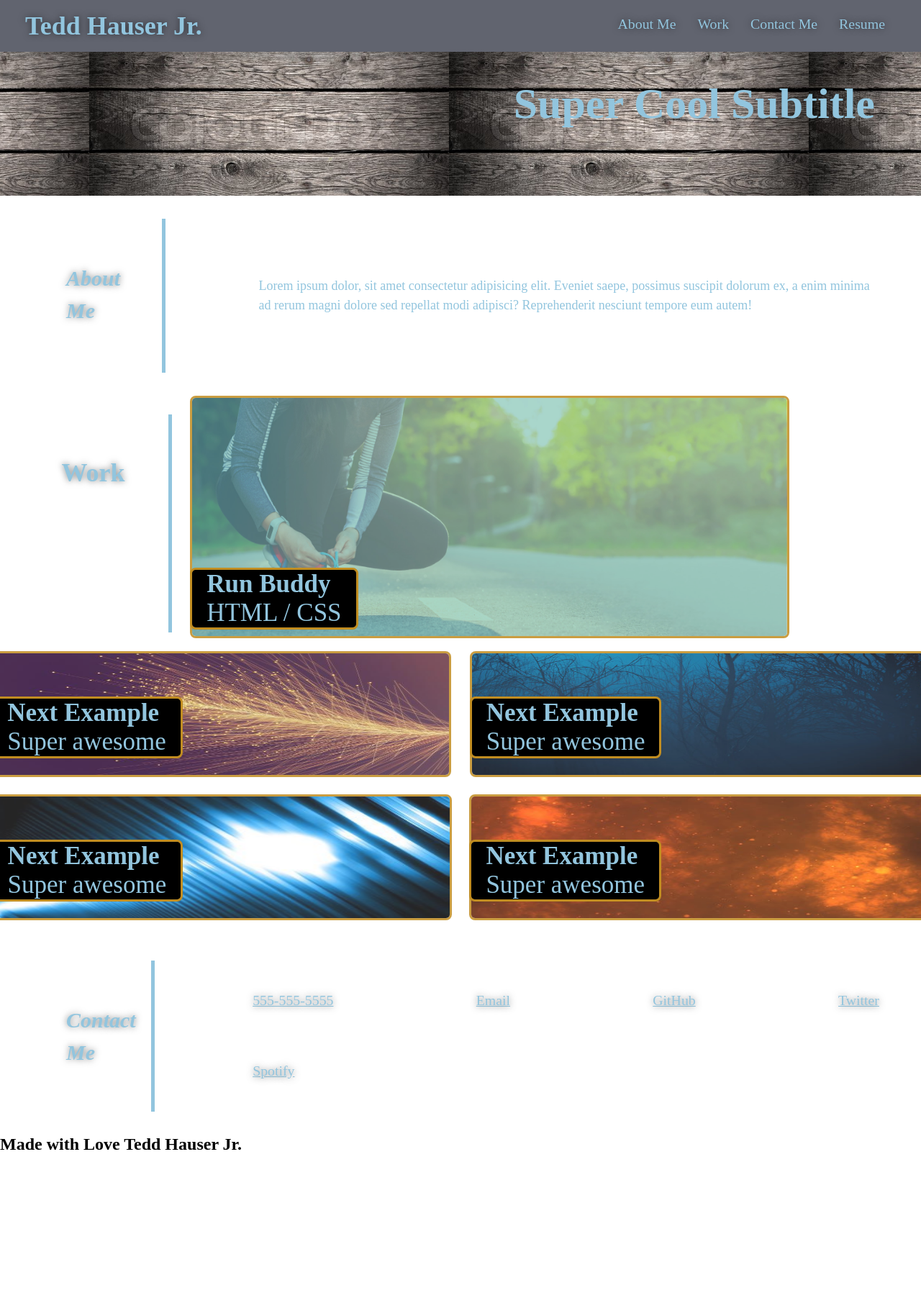
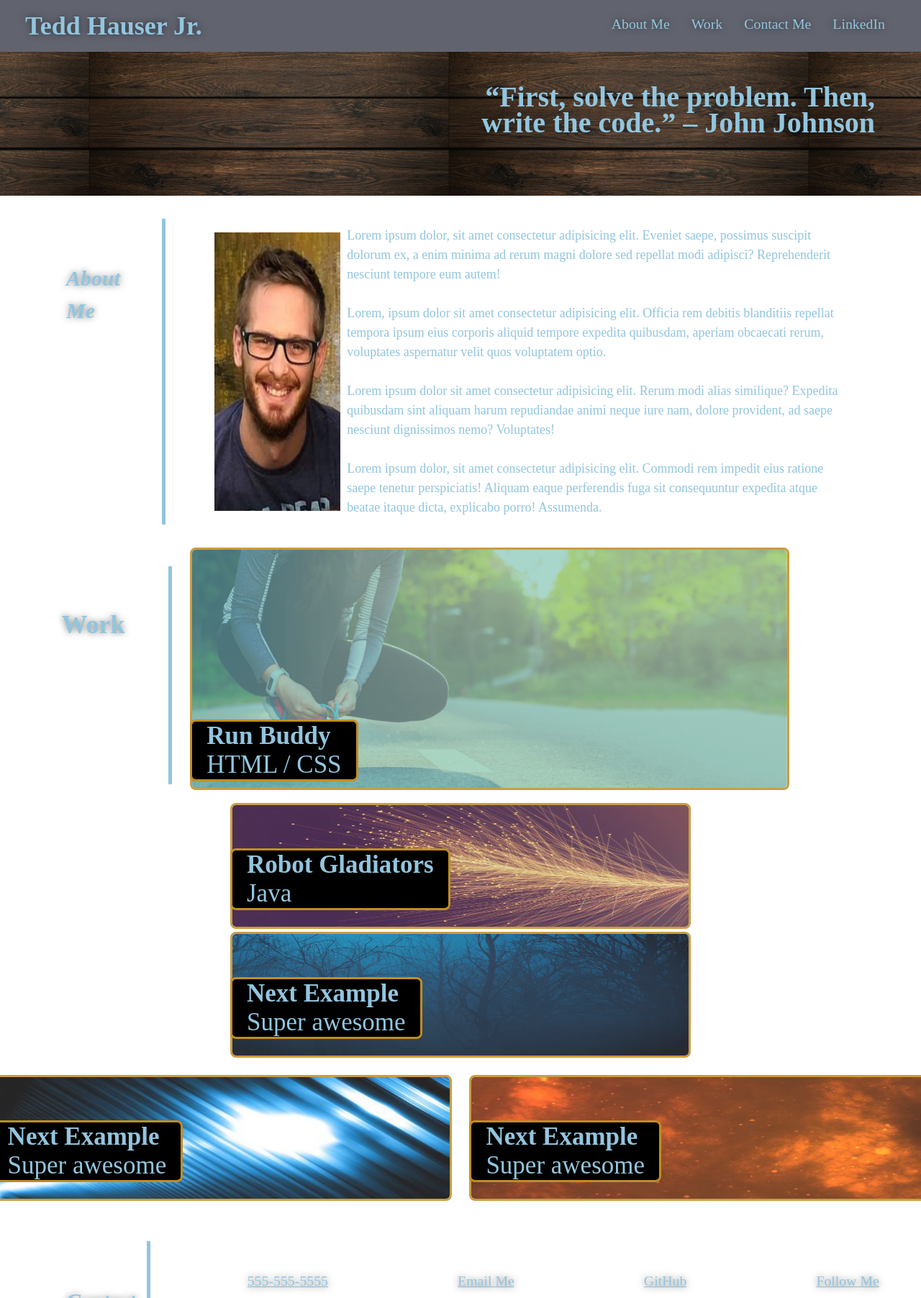
Before and after one commit to HozJr/Challenge-Portfolio, a plain HTML site: page index.html in a window 1280 px wide. Shown: the top 1804 px of the page at 72% size. Before the commit the page ends 1604 px from the top, so only its background shows below. Drawn offline with Linux system fonts and the light colour scheme.

Commit message:
Complete -flex images

```diff
--- a/assets/css/style.css
+++ b/assets/css/style.css
@@ -54,7 +54,7 @@ header nav ul li a {
 }
 
 .hero {
-    background-image: url("../images/fence.jpeg");
+    background-image: url("../images/wood.jpg");
     background-size: 500px;
     background-position: center;
     height: 200px;
@@ -68,11 +68,19 @@ header nav ul li a {
 
   .hero h2 {
       color: var(--blue);
-      font-size: 60px;
+      font-size: 40px;
       width: 90%;
       text-align: right;
       margin: 3.5%;
       line-height: .90;
+}
+
+.profile-img {
+    width: 20%;
+    display: flex;
+    flex-wrap: wrap;
+    justify-self: left;
+    margin: 1.0%;
 }
 
   .flex-row {
@@ -102,27 +110,18 @@ header nav ul li a {
 }
 
 .subclass {
-    padding: 80px;
+    padding: 10px;
     color: var(--blue);
-    width: 80%;
+    width: 70%;
     margin: 0%;
     border-radius: 15px;
     display: flex;
     text-align: left;
 }
 
-.contact h1 {
-    font-weight: bold;
-    font-size: 36px;
+.contact a {
+    text-decoration: underline;
     color: var(--blue);
-    margin: 6%;
-    text-shadow: 0 0 10px rgba(0, 0, 0, 0.5);
-}
-
-.contact a {
-    text-decoration: none;
-    color: var(--blue);
-    text-decoration-line: underline;
 }
 
 .contact nav {
@@ -182,6 +181,7 @@ header nav ul li a {
 
 .flex-2 {
     display: flex;
+    flex-wrap: wrap;
     flex: 200px;
     justify-content: center;
     gap: 2%;
@@ -233,3 +233,16 @@ opacity: 85%;
     border-right-width: thick;
     border-right-color: var(--blue);
 }
+
+footer {
+width:100%;
+padding: 40px 35px;
+justify-content: space-between;
+display: block;
+flex-wrap: wrap;
+text-align: center;
+}
+
+footer h2 {
+    color: var(--blue);
+}
--- a/index.html
+++ b/index.html
@@ -23,14 +23,16 @@
                     <a href="#contact-me">Contact Me</a>
                 </li>
                 <li>
-                    <a href="#resume">Resume</a>
+                    <a href="https://www.linkedin.com/in/tedd-hauser-62a514a7/" target="_blank" rel="noopener noreferrer">LinkedIn</a>
                 </li>
             </ul>
         </nav>
         </header>
 
         <section class="hero">
-            <h2>Super Cool Subtitle</h2>
+            <h2>“First, solve the problem. Then,
+                <br>
+                write the code.” – John Johnson</h2>
         </section>
 
         <section id="about-me" class="me">
@@ -38,8 +40,19 @@
                 <h2 class="section-title primary-border">About Me</h2>
             </div>
             <div class="subclass">
+                <img src="assets\images\profile.jpg" alt="Profile" class="profile-img" />
             <p>
                 Lorem ipsum dolor, sit amet consectetur adipisicing elit. Eveniet saepe, possimus suscipit dolorum ex, a enim minima ad rerum magni dolore sed repellat modi adipisci? Reprehenderit nesciunt tempore eum autem!
+                <br>
+                <br>
+                Lorem, ipsum dolor sit amet consectetur adipisicing elit. Officia rem debitis blanditiis repellat tempora ipsum eius
+                corporis aliquid tempore expedita quibusdam, aperiam obcaecati rerum, voluptates aspernatur velit quos voluptatem optio.
+                <br>
+                <br>
+                Lorem ipsum dolor sit amet consectetur adipisicing elit. Rerum modi alias similique? Expedita quibusdam sint aliquam harum repudiandae animi neque iure nam, dolore provident, ad saepe nesciunt dignissimos nemo? Voluptates!
+                <br>
+                <br>
+                Lorem ipsum dolor, sit amet consectetur adipisicing elit. Commodi rem impedit eius ratione saepe tenetur perspiciatis! Aliquam eaque perferendis fuga sit consequuntur expedita atque beatae itaque dicta, explicabo porro! Assumenda.
             </p>
             </div>
         </section>
@@ -48,7 +61,7 @@
             <h2>Work</h2>
             <article class="Run-Buddy" >
                 <div class="container">
-                    <a href="https://www.google.com/" target="_blank" rel="noopener noreferrer">
+                    <a href="https://hozjr.github.io/run-buddy/" target="_blank" rel="noopener noreferrer">
                         <img src="assets\images\hero-bg.jpg" class="run-img"/>
                     </a>
                         <div class="text-block">
@@ -65,8 +78,8 @@
                     <img src="assets\images\img1.jpg" width="640" height="175" class="img"/>
                     </a>
                         <div class="text-block">
-                            <h4>Next Example</h4>
-                            <p>Super awesome</p>
+                            <h4>Robot Gladiators</h4>
+                            <p>Java</p>
                         </div>
                 </div>
             </article>
@@ -114,19 +127,19 @@
                 <nav>
                     <ul>
                         <li>
-                            <a href="#phone">555-555-5555</a>
+                            <a>555-555-5555</a>
                         </li>
                         <li>
-                            <a href="email">Email</a>
+                            <a href="mailto:hozjr2006@gmail.com" target="_blank" rel="noopener noreferrer">Email Me</a>
                         </li>
                         <li>
-                            <a href="#github">GitHub</a>
+                            <a href="https://github.com/HozJr" target="_blank" rel="noopener noreferrer">GitHub</a>
                         </li>
                         <li>
-                            <a href="#twitter">Twitter</a>
+                            <a href="https://twitter.com/" target="_blank" rel="noopener noreferrer">Follow Me</a>
                         </li>
                         <li>
-                            <a href="#Spotify">Spotify</a>
+                            <a href="https://www.spotify.com" target="_blank" rel="noopener noreferrer">Spotify</a>
                         </li>
                     </ul>
                 </nav>
```
Also changed, not shown: assets/images/profile.jpg (added), assets/images/wood.jpg (added).
